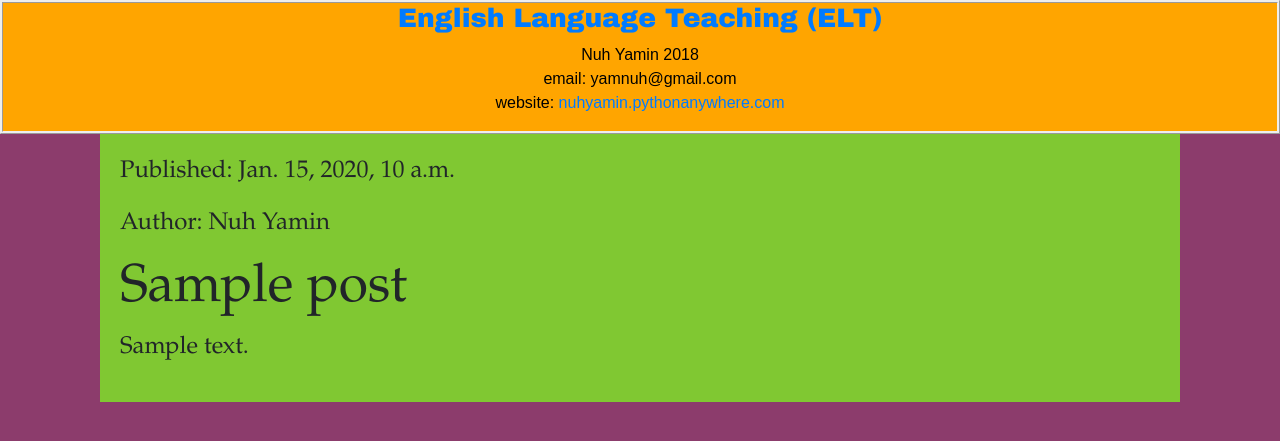
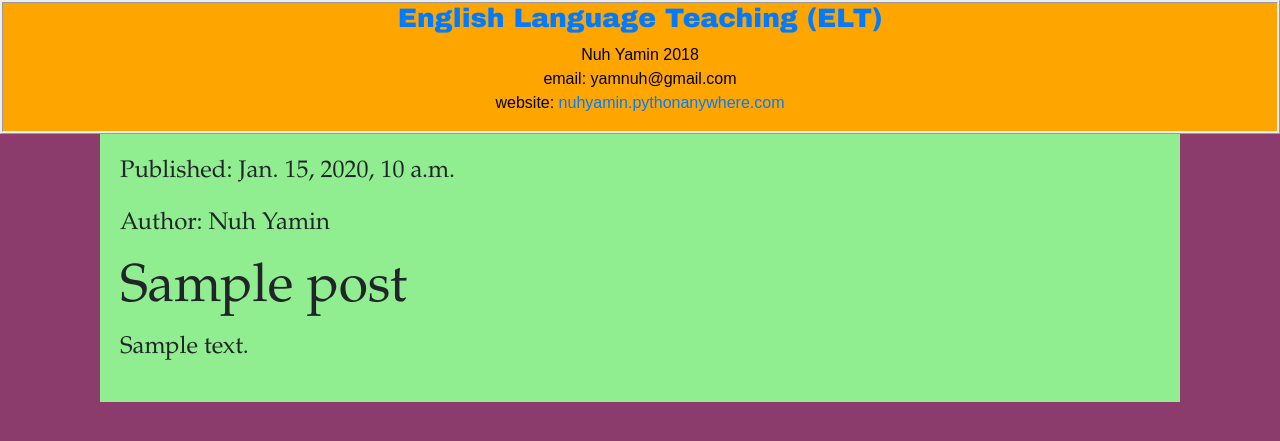
Before and after one commit to nuhyamin/my-first-blog, a Django app: template blog/templates/blog/post_list.html in a window 1280 px wide. Shown: the top 441 px of the page. Run offline with Django 3.2, Linux system fonts and the light colour scheme; the template is opened without the code that fills it: values that come from a table or form of the project are taken from there, others are empty; tables that the repository leaves empty hold one stand-in row (values such as "Sample post"); some libraries are stand-ins or nearby versions.

Commit message:
css change

```diff
--- a/blog/static/css/blog.css
+++ b/blog/static/css/blog.css
@@ -1,4 +1,5 @@
-body{background-color: rgba(140,60,108,100)}
+body{background-color: rgba(140,60,108,100);
+	margin:0px;}
 
 .blogtitle h1 {font-family: Arial black;
 		font-size:20pt;
@@ -10,7 +11,7 @@ body{background-color: rgba(140,60,108,100)}
 		height:120%;
 		border:ridge;}
 
-.postcontent{background-color:rgba(128,200,50,190);
+.postcontent{background-color:lightgreen;
 		border:flat;
 		padding:20px;
 		font-family: book antiqua;
```
